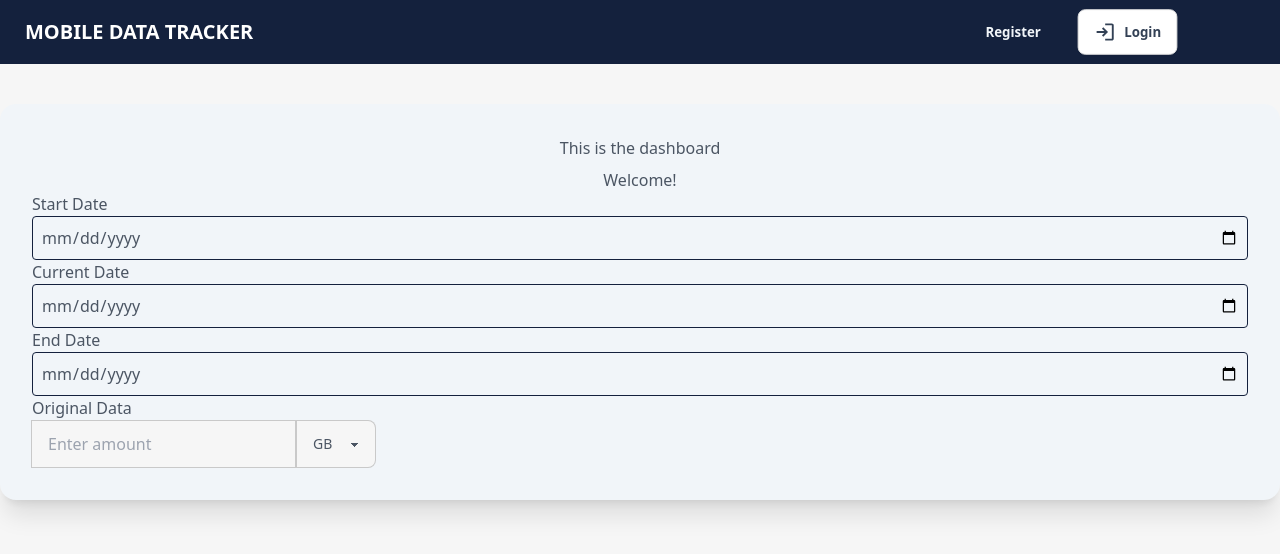
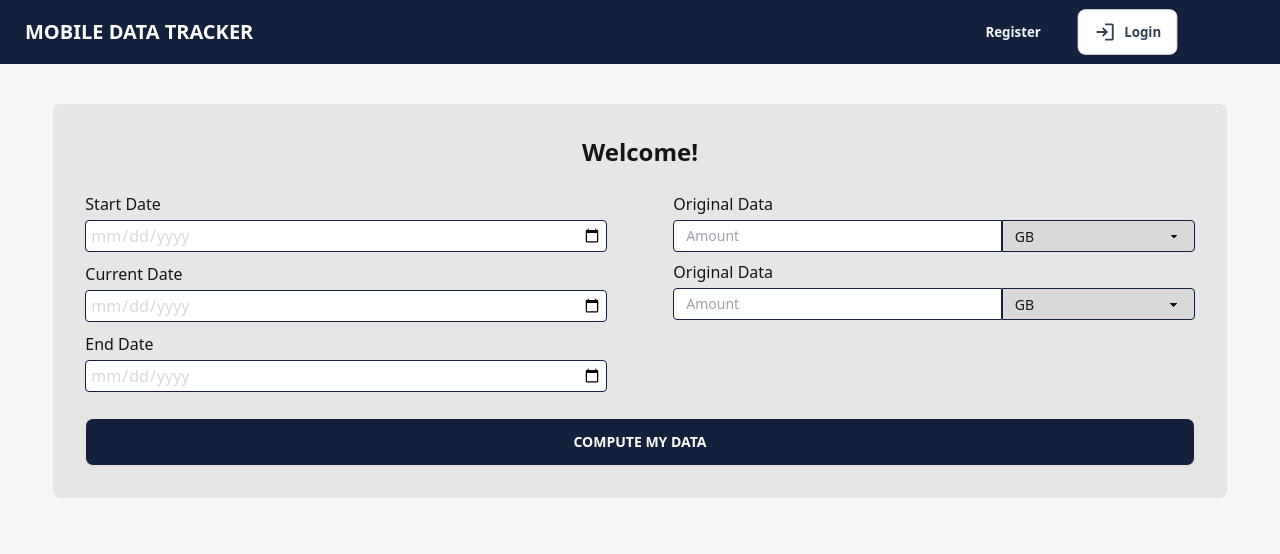
Before and after one commit to RobJinon/mobile-data-tracker, a React (Vite) app: page /home in a window 1280 px wide. Shown: the top 554 px of the page. Built offline with nearby package versions, Linux system fonts and the light colour scheme; no server answers.

Commit message:
Added input fields in the dashboard

```diff
--- a/src/components/Home.jsx
+++ b/src/components/Home.jsx
@@ -4,7 +4,7 @@ import Dashboard from './dashboard/Dashboard';
 
 function Home() {
     return (
-        <div>
+        <div className='w-screen min-h-screen flex flex-col'>
             <Navbar></Navbar>
             <Dashboard></Dashboard>
         </div>
--- a/src/components/dashboard/Dashboard.jsx
+++ b/src/components/dashboard/Dashboard.jsx
@@ -43,12 +43,10 @@ function Dashboard(props) {
     }
 
     return (
-        <div className = "w-screen min-h-screen">
-            <div className="card bg-slate-100 text-gray-600 w-full shadow-xl">
-                <div className='card-body text-center'>
-                    <h1>This is the dashboard</h1>
-                    <InputFields></InputFields>
-                </div>
+        <div className='p-8 rounded-lg bg-base-200 w-11/12 max-h-screen self-center'>
+            <div className='flex flex-col gap-y-6 text-center'>
+                <h1 className='text-2xl font-bold'>Welcome!</h1>
+                <InputFields></InputFields>
             </div>
         </div>
     );
--- a/src/components/dashboard/InputFields.jsx
+++ b/src/components/dashboard/InputFields.jsx
@@ -2,47 +2,54 @@ import React from 'react';
 
 function MobileDataInput(props) {
     return (
-        <div className="join flex flex-col">
-
-            <div className="flex flex-row justify-start">
+        <div className='flex flex-col gap-y-1'>
+            <div className="flex flex-row justify-start h-[40%]">
                 <label for={props.class}>{props.name}</label>
             </div>
-            <div className="flex flex-row justify-start">
-                <input className="input input-bordered join-item" placeholder="Enter amount" />
-                <select className="select select-bordered join-item">
+            <div className="join flex flex-col gap-y-1 w-full h-[60%]">
+                <div className="flex flex-row justify-start h-[60%]">
+                    <input className="input input-sm bg-white border-primary rounded text-base-300 join-item w-full" placeholder="Amount" />
+                    <select className="select select-sm select-bordered bg-base-300 border-primary rounded join-item w-[55%]">
                         <option>TB</option>
                         <option selected>GB</option>
                         <option>MB</option>
                         <option>KB</option>
                     </select>
                 </div>
-
+            </div>
         </div>
     );
 }
 
 function DatePicker(props) {
     return (
-        <div className="date-input-field flex flex-col">
-            <div className="flex flex-row justify-start"><label for={props.class}>{props.name}</label></div>
-            <input type="date" className="bg-transparent p-2 border border-primary rounded" id={props.class} name={props.class}/>
+        <div className='flex flex-col justify-between gap-y-1.5'>
+            <div className="flex flex-row justify-start h-[35%]">
+                <label for={props.class}>{props.name}</label>
+            </div>
+            <div className="flex flex-col w-full h-[65%]">
+                <input type="date" className="bg-white border border-primary rounded text-base-300 py-0.5 px-1" id={props.class} name={props.class}/>
+            </div>
         </div>
     );
 }
 
 function InputFields() {
     return (
-        <div id="input-fields">
-            <h1 id="welcome">Welcome!</h1>
-            <div id="date-fields" className="flex flex-col justify-items-start">
-
+        <div className="flex flex-col gap-y-6">
+            <div id="input-fields" className="flex flex-row justify-between gap-x-0.5">
+                <div id="date-fields" className="flex flex-col justify-items-start gap-y-2 w-[47%]">
                     <DatePicker name="Start Date" class="start-date" ></DatePicker>
                     <DatePicker name="Current Date" class="current-date" ></DatePicker>
                     <DatePicker name="End Date" class="end-date" ></DatePicker>
+                </div>
+                <div id="mobile-data-fields" className="flex flex-col justify-items-start gap-y-2 w-[47%]">
                     <MobileDataInput name="Original Data" class="original-data"></MobileDataInput>
-
+                    <MobileDataInput name="Original Data" class="original-data"></MobileDataInput>
+                </div>
             </div>
 
+            <button className="btn btn-wide bg-primary text-white w-full">COMPUTE MY DATA</button>
         </div>
      );
 }
--- a/tailwind.config.js
+++ b/tailwind.config.js
@@ -15,9 +15,9 @@ export default {
       {
         mytheme: {
           "primary": "#14213D",
-          "neutral-0": "#E6E6E6",
-          "neutral-1": "#D9D9D9",
-          "neutral-2": "#C5C5C5",
+          "base-200": "#E6E6E6",
+          "base-300": "#D9D9D9",
+          "base-400": "#C5C5C5",
           "accent": "#FCA311",
           "base-100": "#F6F6F6"
         }
```
Lines whose indentation alone changed are shown as unchanged.
